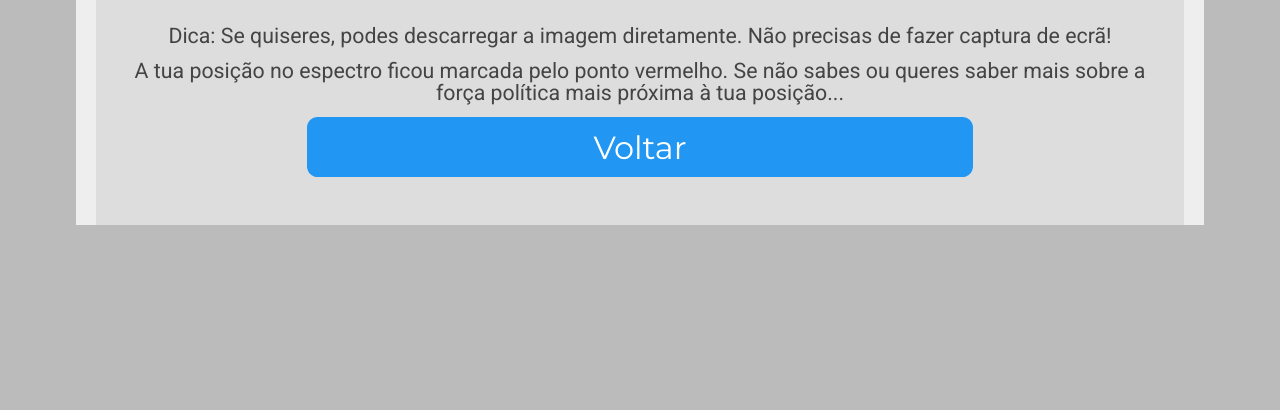
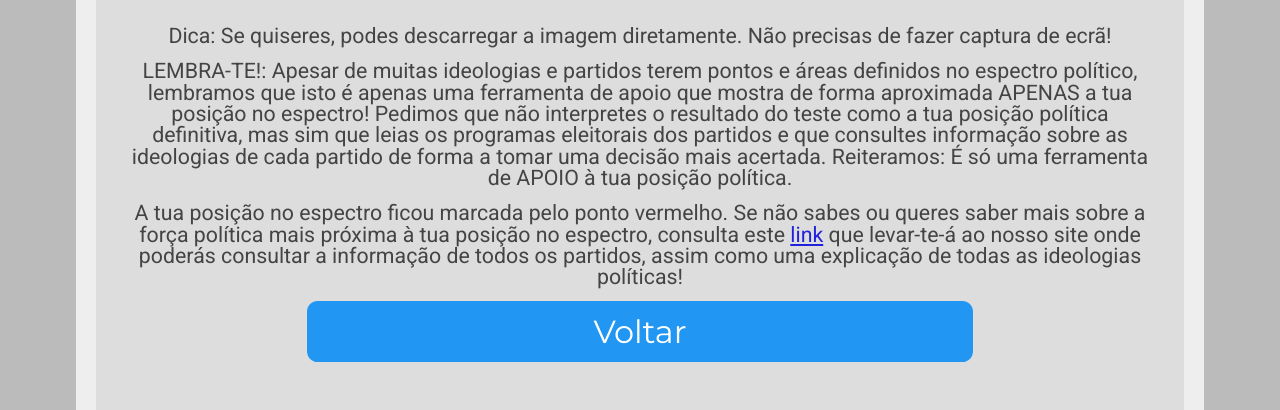
Before and after one commit to JoaoTiago07/teste2, a plain HTML site: page results.html in a window 1280 px wide. Shown: the part 949-1359 px from the top of the page. Before the commit the page ends 1174 px from the top, so only its background shows below. Drawn offline with Linux system fonts and the light colour scheme.

Commit message:
Update results.html

```diff
--- a/results.html
+++ b/results.html
@@ -32,7 +32,8 @@
 
     <img src="" id="banner"></canvas></br>
     <p style="text-align:center;margin:-2px auto">Dica: Se quiseres, podes descarregar a imagem diretamente. Não precisas de fazer captura de ecrã!</p></br>
-    <p style="text-align:center;margin:-2px auto">A tua posição no espectro ficou marcada pelo ponto vermelho. Se não sabes ou queres saber mais sobre a força política mais próxima à tua posição...</p></br>
+    <p style="text-align:center;margin:-2px auto">LEMBRA-TE!: Apesar de muitas ideologias e partidos terem pontos e áreas definidos no espectro político, lembramos que isto é apenas uma ferramenta de apoio que mostra de forma aproximada APENAS a tua posição no espectro! Pedimos que não interpretes o resultado do teste como a tua posição política definitiva, mas sim que leias os programas eleitorais dos partidos e que consultes informação sobre as ideologias de cada partido de forma a tomar uma decisão mais acertada. Reiteramos: É só uma ferramenta de APOIO à tua posição política.</p></br>
+    <p style="text-align:center;margin:-2px auto">A tua posição no espectro ficou marcada pelo ponto vermelho. Se não sabes ou queres saber mais sobre a força política mais próxima à tua posição no espectro, consulta este <a href="https://www.votarclaro.site/partidos">link</a> que levar-te-á ao nosso site onde poderás consultar a informação de todos os partidos, assim como uma explicação de todas as ideologias políticas!</p></br>
     <button class="button" onclick="location.href='index.html';" style="background-color: #2196f3;">Voltar</button> <br>
 
 
```
